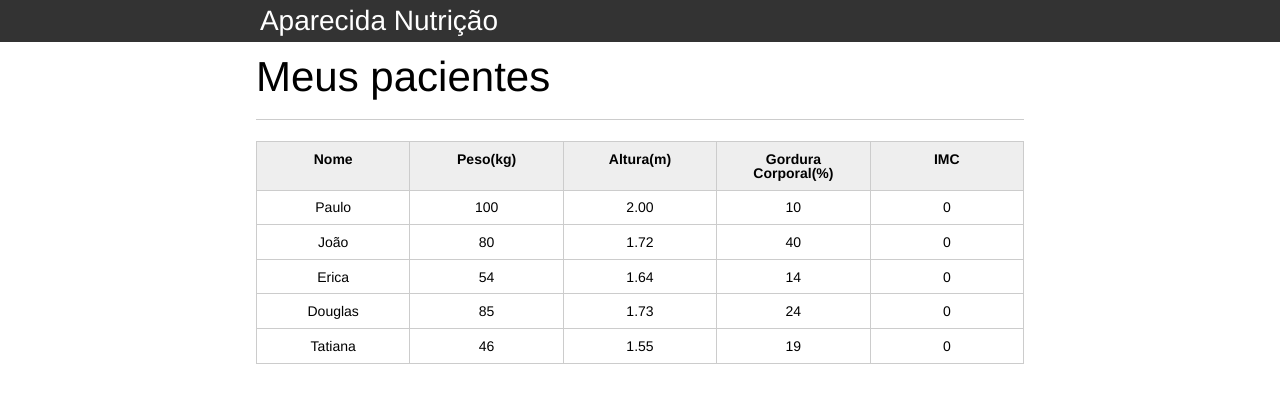
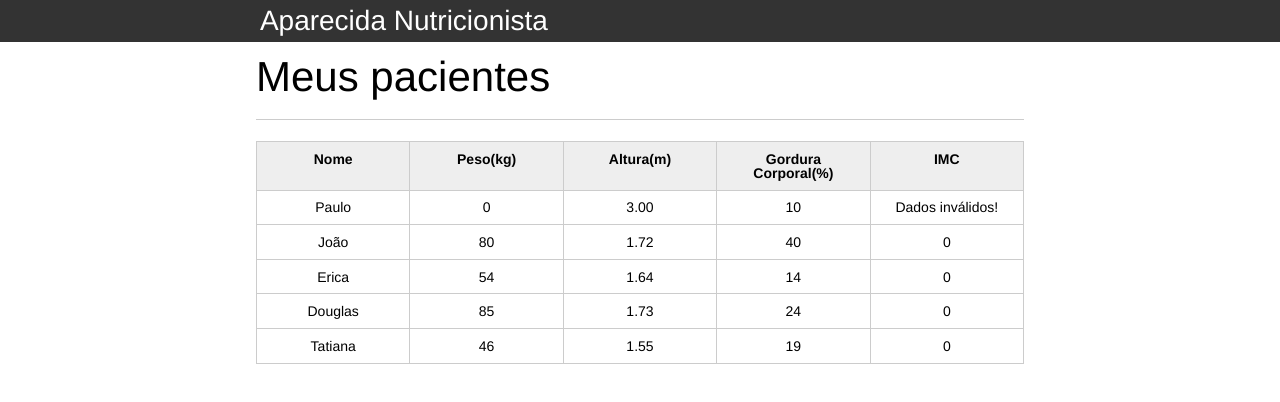
Before and after one commit to julianedeveloper/aparecida-nutrition, a plain HTML site: page index.html in a window 1280 px wide. Drawn offline with Linux system fonts and the light colour scheme.

Commit message:
ajustando a exibição das informações

```diff
--- a/index.html
+++ b/index.html
@@ -12,7 +12,7 @@
 
 		<header>
 			<div class="container">
-				<h1>Aparecida Nutrição</h1>
+				<h1 class="titulo">Aparecida Nutrição</h1>
 			</div>
 		</header>
 		<main>
@@ -29,10 +29,10 @@
 						</tr>
 					</thead>
 					<tbody id="tabela-pacientes">
-						<tr class="paciente" >
+						<tr class="paciente" id="primeiro-paciente">
 							<td class="info-nome">Paulo</td>
-							<td class="info-peso">100</td>
-							<td class="info-altura">2.00</td>
+							<td class="info-peso">0</td>
+							<td class="info-altura">3.00</td>
 							<td class="info-gordura">10</td>
 							<td class="info-imc">0</td>
 						</tr>
@@ -73,5 +73,7 @@
 			</section>
 		</main>
 
+		<script src="js/principal.js"> </script>
+
 	</body>
 </html>
--- /dev/null
+++ b/js/principal.js
@@ -0,0 +1,46 @@
+var titulo = document.querySelector('.titulo'); // pego o campo no html
+titulo.textContent = 'Aparecida Nutricionista'; // aqui mudo o campo que peguei no html
+
+var paciente = document.querySelector('#primeiro-paciente'); //aqui defino que quero o campo #primeiro-paciente
+
+var tdPeso = paciente.querySelector('.info-peso'); // aqui eu digo que quero do campo paciente o campo info-peso
+var peso = tdPeso.textContent; // aqui eu peço o conteúdo do campo tdPeso
+console.log(peso);
+
+var tdAltura = paciente.querySelector('.info-altura'); // aqui eu peço do campo paciente o campo info-altura
+var altura =  tdAltura.textContent; // aqui eu exibo o conteúdo do tdAltura
+console.log(altura);
+
+var pesoValido = true;
+var alturaValida = true;
+
+var tdImc = paciente.querySelector('.info-imc'); // aqui eu defino que quero que ele pegue o campo info-imc e atribua o valor após o cálculo
+
+if (peso <= 0 || peso >= 1000) {
+
+    console.log('Peso inválido!');
+    pesoValido = false;
+    tdImc.textContent = 'Peso inválido!'
+
+}
+
+if (altura <= 0 || altura >= 3.00) {
+
+    console.log('Altura inválida!');
+    alturaValida = false;
+    tdImc.textContent = 'Altura inválida!'
+
+}
+
+if (alturaValida && pesoValido) {
+
+    var imc = peso / (altura * altura); //mostrar a conta a ser feita primeira, colocando o parênteses para destacar ao JS. Isso é a ordem dos operadores.
+    console.log(imc);
+    tdImc.textContent = imc; // aqui é atribuido um novo valor ao imc do campo
+
+}
+
+if (alturaValida === false && pesoValido === false) {
+
+    tdImc.textContent = 'Dados inválidos!';
+}
```
